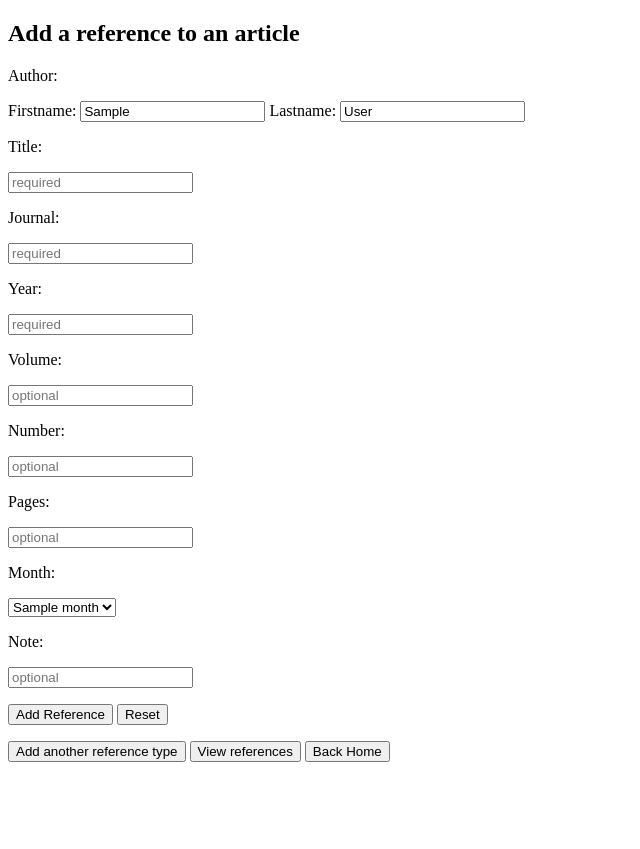
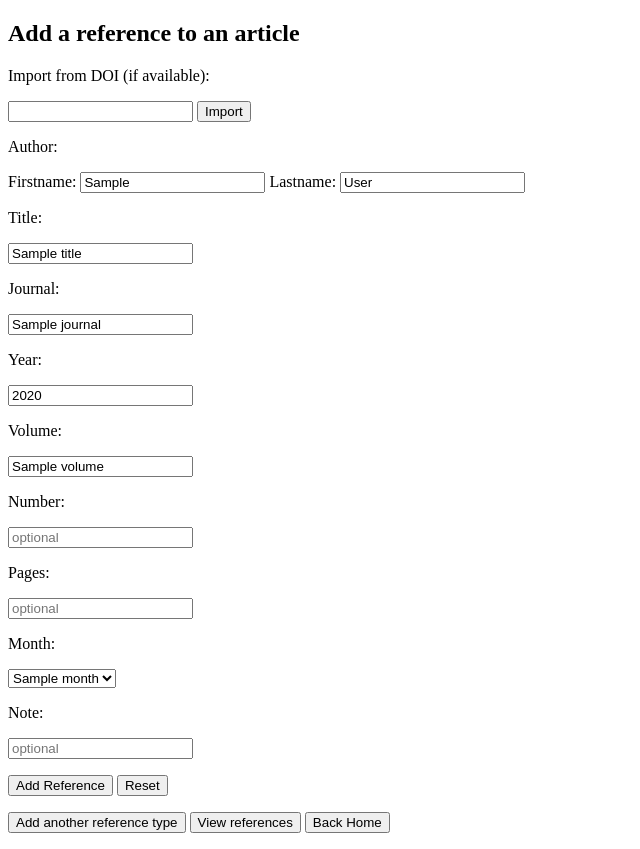
Before and after one commit to KaEerola/IceLime, a Flask app: template src/templates/add_article.html in a window 1280 px wide. Shown: the whole page, without its empty margins (0-640 px from the left). Before the commit the page ends 762 px from the top, so only its background shows below. Run offline with Flask 3, Linux system fonts and the light colour scheme; the template is opened without the code that fills it: most values are stand-ins (such as "Sample title", 1, 10 or a date in 2020).

Commit message:
Add DOI import for article

```diff
--- a/src/app.py
+++ b/src/app.py
@@ -5,7 +5,7 @@ from repositories.article_repository import add_user_article, get_articles
 from repositories.inproceeding_repository import add_user_inproceeding, get_inproceedings
 from config import app, test_env
 from util import validate_book
-from scraper import get_book_data_by_doi
+from scraper import get_book_data_by_doi, get_article_data_by_doi
 from export import Bibtex
 
 @app.route("/")
@@ -207,6 +207,37 @@ def fetch_book_doi():
         flash("Failed to fetch the data, please check the DOI.", "")
         return redirect("/add_book")
 
+@app.route("/fetch_article_doi", methods=["POST"])
+def fetch_article_doi():
+    doi = request.form.get("doi")
+
+    if not doi:
+        flash("You must put in a valid DOI", "")
+        return redirect("/add_article")
+
+    months = [
+            "January", "February", "March", "April", "May", "June",
+            "July", "August", "September", "October", "November", "December"
+        ]
+
+    try:
+        data = get_article_data_by_doi(doi)
+
+        return render_template("add_article.html",
+                               author_firstname = data[0],
+                               author_lastname = data[1],
+                               journal = data[6],
+                               volume = data[7],
+                               title = data[2],
+                               publisher = data[3],
+                               year = data[4],
+                               months = months,
+                               imported_month = data[5])
+
+    except:
+        flash("Failed to fetch the data, please check the DOI.", "")
+        return redirect("/add_article")
+
 @app.route("/export", methods=["GET"])
 def export():
 
--- a/src/templates/add_article.html
+++ b/src/templates/add_article.html
@@ -8,18 +8,26 @@ Create a reference
 
 <h2>Add a reference to an article</h2>
 
+<form action="/fetch_article_doi" method="post">
+  <p>Import from DOI (if available):</p>
+  <input type="text" name="doi">
+  <button type="submit" name="import">
+    Import
+  </button>
+</form>
+
 <form action="/add_article" method ="post">
     <p>Author:</p>
     Firstname: <input type="text" name="author_firstname" value="{{author_firstname}}" placeholder="required">
     Lastname: <input type="text" name="author_lastname" value="{{author_lastname}}" placeholder="required">
     <p>Title:</p>
-    <input type="text" name="title" placeholder="required">
+    <input type="text" name="title" value="{{title}}" placeholder="required">
     <p>Journal:</p>
-    <input type="text" name="journal" placeholder="required">
+    <input type="text" name="journal" value="{{journal}}" placeholder="required">
     <p>Year:</p>
-    <input type="number" name="year" placeholder="required">
+    <input type="number" name="year" value="{{year}}" placeholder="required">
     <p>Volume:</p>
-    <input type="text" name="volume" placeholder="optional">
+    <input type="text" name="volume" value="{{volume}}" placeholder="optional">
     <p>Number:</p>
     <input type="text" name="number" placeholder="optional">
     <p>Pages:</p>
```
Also changed, not shown: src/scraper.py (+47 -0 lines), 1 other file.
